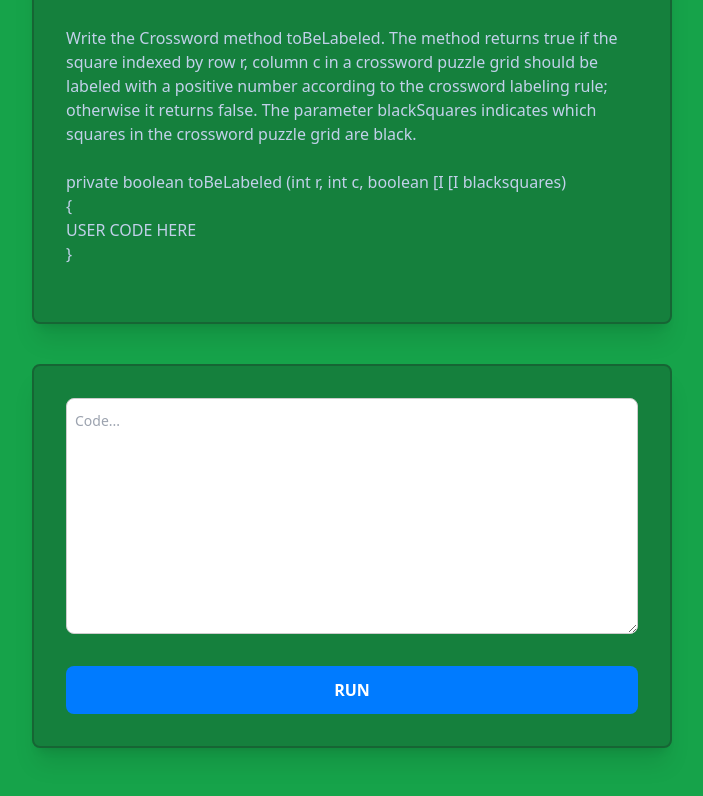
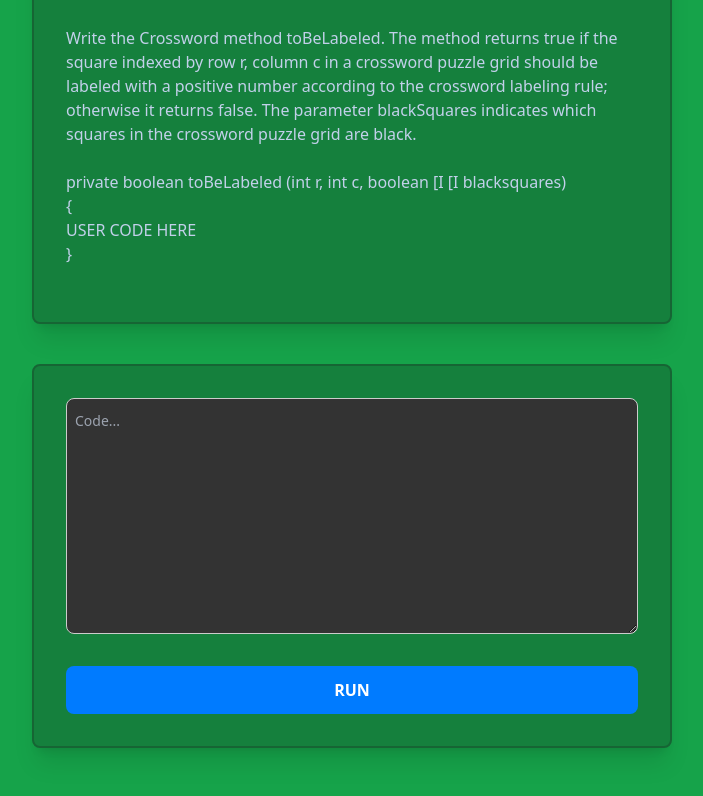
Before and after one commit to nicm2/macro-monkeys, a SvelteKit app: page /frq/2016A in a window 1280 px wide. Shown: the part 2020-2816 px from the top of the page, without its empty margins (288-991 px from the left). Built offline with nearby package versions, Linux system fonts and the light colour scheme; no server answers.

Commit message:
dark background

```diff
--- a/src/routes/(default)/frq/[level]/+page.svelte
+++ b/src/routes/(default)/frq/[level]/+page.svelte
@@ -1,6 +1,4 @@
 <script lang="ts">
-//     import 'prismjs/components/prism-java';
-//     import 'prismjs';
     /** @type {import('./$types').PageData} */
     export let data: any;
     let code: string;
@@ -73,8 +71,8 @@
 
 <style>
     .textarea {
-        background-color: #fff;
-        color: #333;
+        background-color: #333;
+        color: #fff;
         border: 1px solid #ccc;
         padding: 8px;
         font-size: 14px;
```
